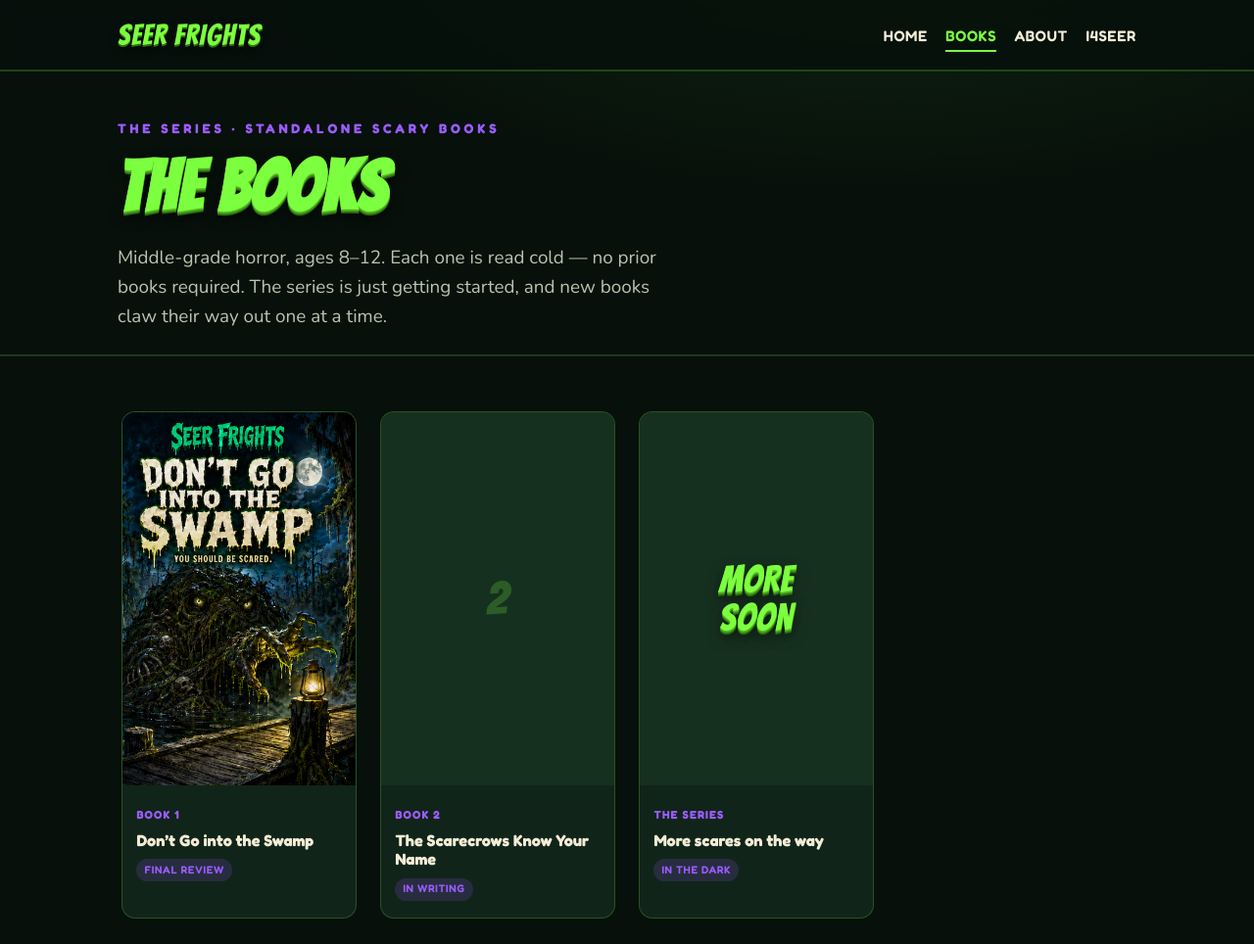
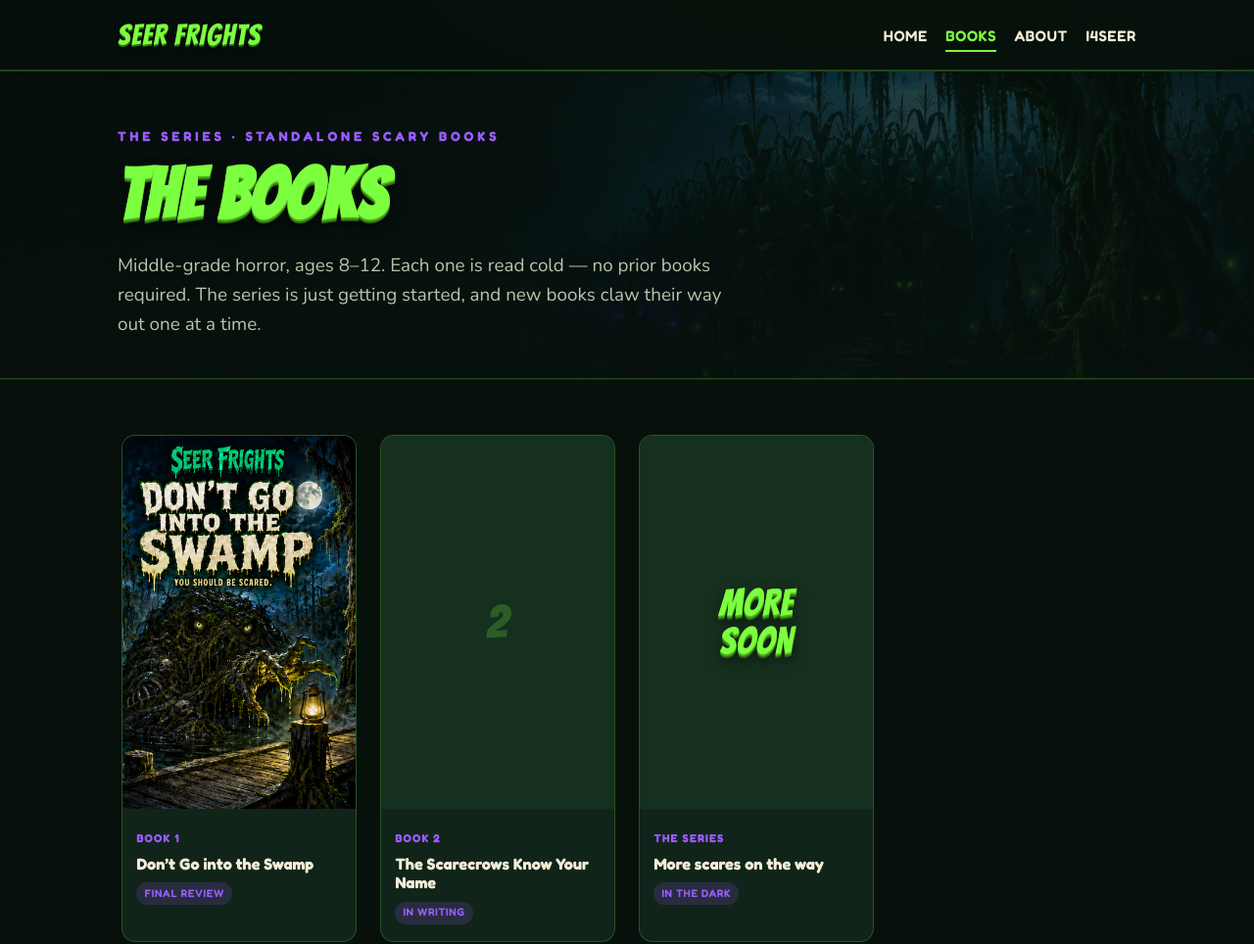
Before and after one commit to i4seer/seerfrights_web, a plain HTML site: page books/index.html in a window 1280 px wide. Shown: the top 964 px of the page at 98% size. Drawn offline with nearby package versions, Linux system fonts and the light colour scheme.

Commit message:
update for all

```diff
--- a/books/index.html
+++ b/books/index.html
@@ -27,11 +27,11 @@
     </div>
   </header>
 
-  <section class="hero" style="padding:3rem 0 1.5rem;">
+  <section class="hero has-bg" style="padding:3.5rem 0 2.5rem;">
     <div class="wrap">
       <p class="eyebrow">The series &middot; standalone scary books</p>
       <h1 style="font-size:clamp(2.4rem,8vw,4.5rem);"><span class="slime-text">The Books</span></h1>
-      <p class="lede">Middle-grade horror, ages 8&ndash;12. Each one is read cold &mdash; no prior books required. The series is just getting started, and new books claw their way out one at a time.</p>
+      <p class="lede" style="max-width:620px;">Middle-grade horror, ages 8&ndash;12. Each one is read cold &mdash; no prior books required. The series is just getting started, and new books claw their way out one at a time.</p>
     </div>
   </section>
 
--- a/style.css
+++ b/style.css
@@ -244,6 +244,23 @@ img { max-width: 100%; display: block; }
   .hero-art-logo  { right: 50%; transform: translateX(50%); top: 6%;  width: min(64%, 300px); }
 }
 
+/* ── Hero: atmosphere-only mode (interior pages) ──────────────────
+   A lighter banner for /books/, /about/, and book-detail pages:
+   the swamp background art behind the title, no books/logo layers,
+   with a top-down scrim so the cream headline stays readable. ----- */
+.hero.has-bg { position: relative; overflow: hidden; border-bottom: 1px solid var(--line); }
+.hero.has-bg::before {
+  content: ""; position: absolute; inset: 0; z-index: 0; pointer-events: none;
+  background: var(--night) center / cover no-repeat;
+  background-image: url('/images/hero-bg.webp');
+  opacity: 0.55;
+}
+.hero.has-bg::after {
+  content: ""; position: absolute; inset: 0; z-index: 0; pointer-events: none;
+  background: linear-gradient(180deg, rgba(7,16,11,0.55) 0%, rgba(7,16,11,0.72) 55%, rgba(7,16,11,0.92) 100%);
+}
+.hero.has-bg > .wrap { position: relative; z-index: 1; }
+
 @media (prefers-reduced-motion: reduce) {
   .hero-glow, .fog-1, .fog-2, .hero-cover,
   .hero-art-books, .hero-art-logo { animation: none; }
```
Also changed, not shown: about/index.html (+1 -1 lines).
